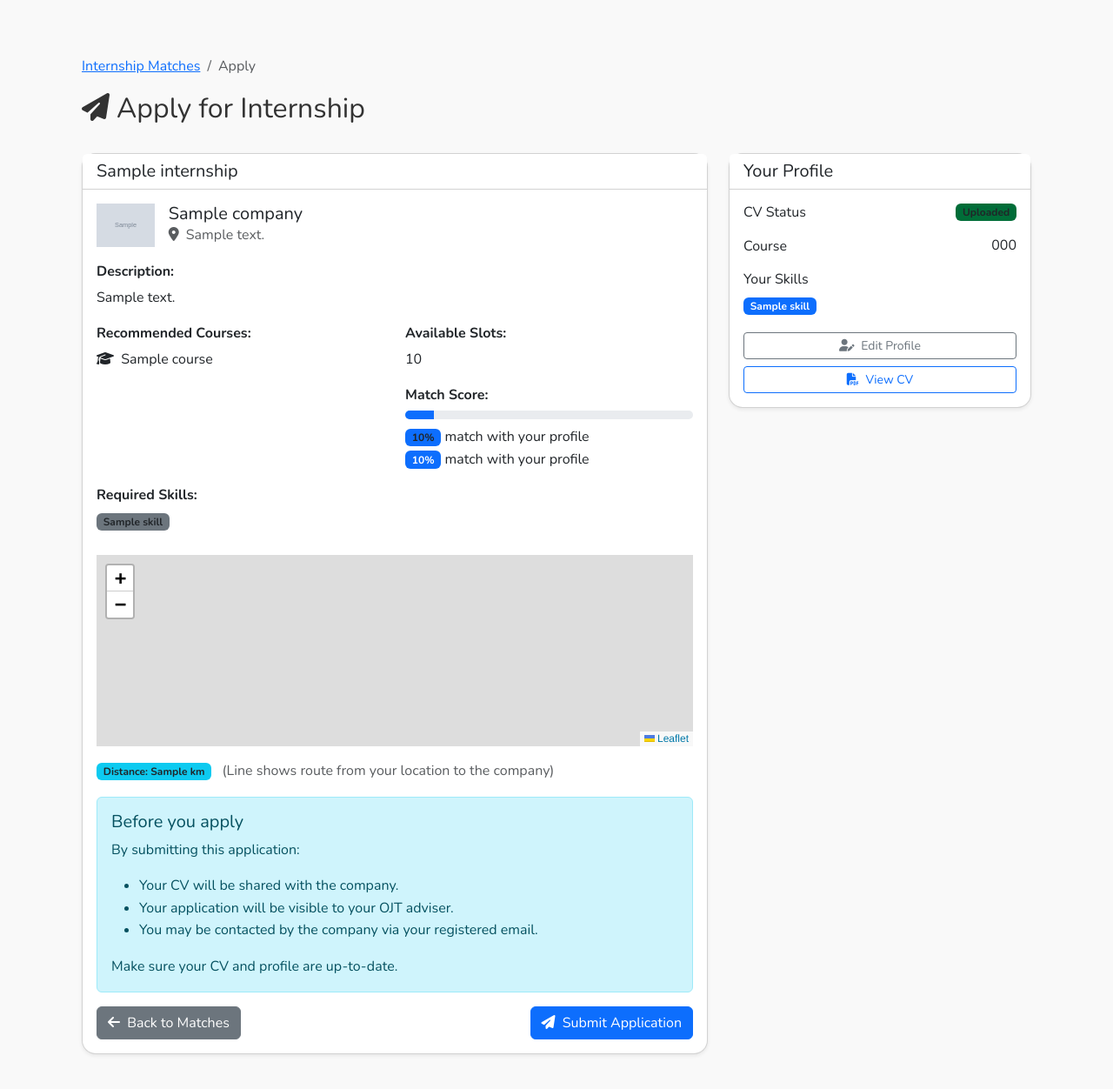
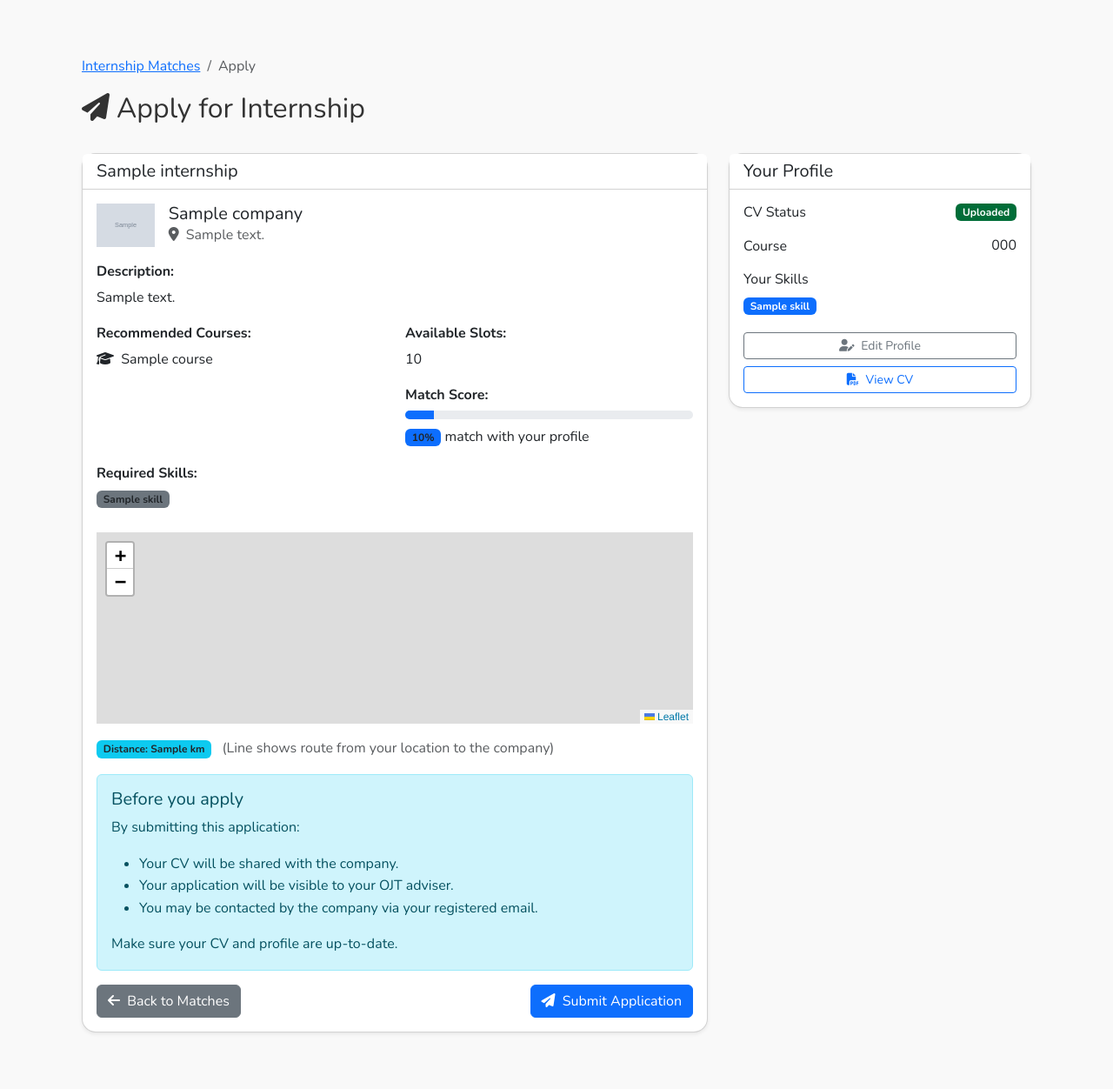
Before and after one commit to vncezxc/cvsu-internship-matching, a Django app: template templates/internship/apply.html in a window 1280 px wide. Shown: the part 70-1322 px from the top of the page at 87% size. Run offline with Django 4.2, Linux system fonts and the light colour scheme; the template is opened without the code that fills it: most values are stand-ins (such as "Sample title", 1, 10 or a date in 2020); grey boxes marked "Sample" are stand-in pictures; some libraries are stand-ins or nearby versions.

```diff
--- a/templates/internship/apply.html
+++ b/templates/internship/apply.html
@@ -74,7 +74,7 @@
                                     <div class="progress-bar bg-primary" role="progressbar" style="width: {{ match_score }}%;" aria-valuenow="{{ match_score }}" aria-valuemin="0" aria-valuemax="100"></div>
                                 </div>
                                 <p class="mb-0"><span class="badge bg-primary text-dark">{{ match_score }}%</span> match with your profile</p>
-                                                            <p class="mb-0"><span class="badge bg-primary text-white">{{ match_score }}%</span> match with your profile</p>
+
                             </div>
                         </div>
 
@@ -174,9 +174,9 @@
                     <div class="d-flex justify-content-between align-items-center mb-3">
                         <h6 class="mb-0">CV Status</h6>
                         {% if profile.cv %}
-                            <span class="badge bg-success text-dark">Uploaded</span>
+                            <span class="badge bg-success text-white">Uploaded</span>
                         {% else %}
-                            <span class="badge bg-danger text-dark">Missing</span>
+                            <span class="badge bg-danger text-white">Missing</span>
                         {% endif %}
                     </div>
 
```
